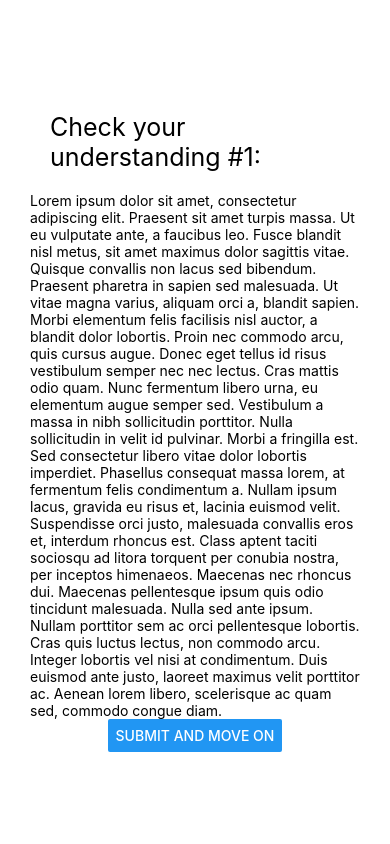
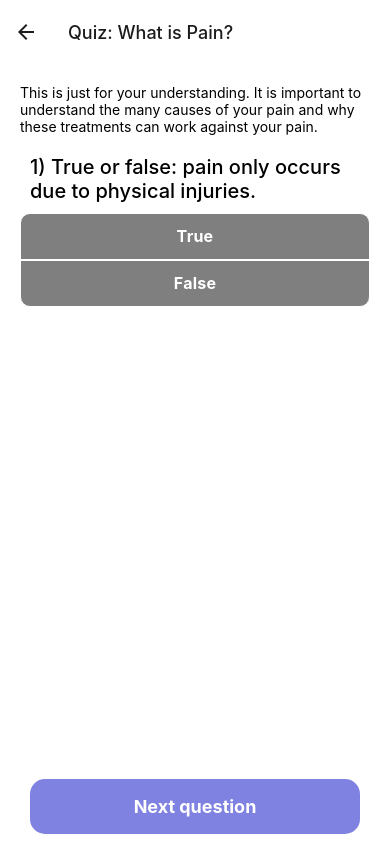
Before and after one commit to FuturePain/mobileapp, a React Native app: screen /Quiz in a window 390 px wide. Built offline with nearby package versions, Linux system fonts and the light colour scheme.

Commit message:
Added boilerplate code for Quiz component

```diff
--- a/App.js
+++ b/App.js
@@ -7,7 +7,7 @@ import HomeScreen from "./components/HomeScreen";
 import Content from "./components/Content";
 import Login from "./components/Login";
 import Quiz from "./components/Quiz";
-import { SafeAreaView } from "react-native-safe-area-context";
+import { SafeAreaProvider, SafeAreaView } from "react-native-safe-area-context";
 
 const Stack = createNativeStackNavigator();
 
@@ -15,6 +15,7 @@ export default function App() {
   LogBox.ignoreLogs(["Warning: ..."]); // Ignore log notification by message
   LogBox.ignoreAllLogs(); //Ignore all log notifications
   return (
+    <SafeAreaProvider>
       <NavigationContainer>
         <Stack.Navigator>
           <Stack.Screen
@@ -34,17 +35,18 @@ export default function App() {
             component={Content}
             options={{ headerShown: false, gestureEnabled: false }}
           />
-
           <Stack.Screen
             name="Quiz"
             component={Quiz}
             options={{
-            headerShown: false,
+              headerLargeTitle: true,
               gestureEnabled: false,
+              headerShadowVisible: false,
             }}
           />
         </Stack.Navigator>
       </NavigationContainer>
+    </SafeAreaProvider>
   );
 }
 
--- a/components/Content.js
+++ b/components/Content.js
@@ -8,7 +8,11 @@ import {
   ScrollView,
   Animated,
 } from "react-native";
-import pages, { parseNewElement, parseBold, images } from "./ContentBody";
+import pages, {
+  parseNewElement,
+  parseBold,
+  images,
+} from "./frameworks/ContentBody";
 import { useEffect, useRef, useState } from "react";
 import { SafeAreaView } from "react-native-safe-area-context";
 import DynamicHeader from "./DynamicHeader";
@@ -23,8 +27,9 @@ const scrollPercentage = ({
   );
 };
 
-export default function Content({ navigation, pageNumber = 1 }) {
+export default function Content({ route, navigation, pageNumber = 1 }) {
   const pageContent = pages[pageNumber - 1];
+  if (!pageNumber) pageContent = pages[route.params.pageNumber - 1];
   let wordCount = pageContent.pageTitle.split(" ").length;
   for (let i = 0; i < pageContent.listOfBody.length; i++) {
     wordCount += pageContent.listOfBody[i].content.split(" ").length;
--- a/components/Quiz.js
+++ b/components/Quiz.js
@@ -1,47 +1,245 @@
 import { StatusBar } from "expo-status-bar";
-import { Button, StyleSheet, Text, View } from "react-native";
+import {
+  Button,
+  StyleSheet,
+  Text,
+  View,
+  Image,
+  ScrollView,
+  Animated,
+  FlatList,
+  Pressable,
+  TouchableHighlight,
+  Alert,
+} from "react-native";
+import quizzes from "./frameworks/QuizBody";
+import { SafeAreaView } from "react-native-safe-area-context";
+import { useEffect, useState } from "react";
+import AppButton from "./AppButton";
 
-export default function Quiz() {
+export default function Quiz({ navigation, pageNumber = 1 }) {
+  const pageContent = quizzes[pageNumber - 1];
+  const [userAnswers, setUserAnswers] = useState([]);
+  const [currentQuestion, setCurrentQuestion] = useState(0);
+
+  useEffect(() => {
+    navigation.setOptions({
+      title: pageContent.quizTitle,
+    });
+  }, []);
   return (
-    <View style={styles.container}>
-      <Text style={{ fontSize: 25, padding: 20 }}>
-        Check your understanding #1:{" "}
-      </Text>
-      <Text>
-        Lorem ipsum dolor sit amet, consectetur adipiscing elit. Praesent sit
-        amet turpis massa. Ut eu vulputate ante, a faucibus leo. Fusce blandit
-        nisl metus, sit amet maximus dolor sagittis vitae. Quisque convallis non
-        lacus sed bibendum. Praesent pharetra in sapien sed malesuada. Ut vitae
-        magna varius, aliquam orci a, blandit sapien. Morbi elementum felis
-        facilisis nisl auctor, a blandit dolor lobortis. Proin nec commodo arcu,
-        quis cursus augue. Donec eget tellus id risus vestibulum semper nec nec
-        lectus. Cras mattis odio quam. Nunc fermentum libero urna, eu elementum
-        augue semper sed. Vestibulum a massa in nibh sollicitudin porttitor.
-        Nulla sollicitudin in velit id pulvinar. Morbi a fringilla est. Sed
-        consectetur libero vitae dolor lobortis imperdiet. Phasellus consequat
-        massa lorem, at fermentum felis condimentum a. Nullam ipsum lacus,
-        gravida eu risus et, lacinia euismod velit. Suspendisse orci justo,
-        malesuada convallis eros et, interdum rhoncus est. Class aptent taciti
-        sociosqu ad litora torquent per conubia nostra, per inceptos himenaeos.
-        Maecenas nec rhoncus dui. Maecenas pellentesque ipsum quis odio
-        tincidunt malesuada. Nulla sed ante ipsum. Nullam porttitor sem ac orci
-        pellentesque lobortis. Cras quis luctus lectus, non commodo arcu.
-        Integer lobortis vel nisi at condimentum. Duis euismod ante justo,
-        laoreet maximus velit porttitor ac. Aenean lorem libero, scelerisque ac
-        quam sed, commodo congue diam.
-      </Text>
-      <Button title="Submit and move on" />
-      <StatusBar style="auto" />
-    </View>
+    <>
+      <SafeAreaView style={{ backgroundColor: "white", minHeight: "100%" }}>
+        <ScrollView
+          contentContainerStyle={styles.container}
+          contentInsetAdjustmentBehavior="automatic"
+        >
+          <Text style={{ paddingBottom: 10 }}>
+            {pageContent.quizDescription}
+          </Text>
+          {pageContent.quizQuestions[currentQuestion].type == "multiple" ? (
+            <>
+              <Text
+                key={pageContent.quizQuestions[currentQuestion].content}
+                style={{ fontSize: 20, fontWeight: "500", padding: 10 }}
+              >
+                {currentQuestion + 1}
+                {")"} {pageContent.quizQuestions[currentQuestion].content}
+              </Text>
+              {pageContent.quizChoices[currentQuestion].map((choice, index) => {
+                if (index == 0) {
+                  return (
+                    <Pressable
+                      style={[
+                        styles.buttonTop,
+                        {
+                          backgroundColor: userAnswers.includes(index)
+                            ? "black"
+                            : "#7f7f7f",
+                        },
+                      ]}
+                      onPress={() => {
+                        if (userAnswers.includes(index)) {
+                          setUserAnswers(
+                            userAnswers.filter((a) => a !== index)
+                          );
+                        } else {
+                          setUserAnswers([...userAnswers, index]);
+                        }
+                      }}
+                    >
+                      <Text style={styles.text}>{choice}</Text>
+                    </Pressable>
+                  );
+                } else if (
+                  index ==
+                  pageContent.quizChoices[currentQuestion].length - 1
+                ) {
+                  return (
+                    <Pressable
+                      style={[
+                        styles.buttonBottom,
+                        {
+                          backgroundColor: userAnswers.includes(index)
+                            ? "black"
+                            : "#7f7f7f",
+                        },
+                      ]}
+                      onPress={() => {
+                        if (userAnswers.includes(index)) {
+                          setUserAnswers(
+                            userAnswers.filter((a) => a !== index)
+                          );
+                        } else {
+                          setUserAnswers([...userAnswers, index]);
+                        }
+                      }}
+                    >
+                      <Text style={styles.text}>{choice}</Text>
+                    </Pressable>
+                  );
+                } else {
+                  return (
+                    <Pressable
+                      style={[
+                        styles.button,
+                        {
+                          backgroundColor: userAnswers.includes(index)
+                            ? "black"
+                            : "#7f7f7f",
+                        },
+                      ]}
+                      onPress={() => {
+                        if (userAnswers.includes(index)) {
+                          setUserAnswers(
+                            userAnswers.filter((a) => a !== index)
+                          );
+                        } else {
+                          setUserAnswers([...userAnswers, index]);
+                        }
+                      }}
+                    >
+                      <Text style={styles.text}>{choice}</Text>
+                    </Pressable>
+                  );
+                }
+              })}
+            </>
+          ) : (
+            <Text
+              key={pageContent.quizQuestions[currentQuestion].content}
+              style={{ fontSize: 25, fontWeight: "500", padding: 10 }}
+            >
+              {currentQuestion + 1}
+              {")"} {pageContent.quizQuestions[currentQuestion].content}
+            </Text>
+          )}
+          <StatusBar style="auto" />
+        </ScrollView>
+        <View
+          style={{
+            justifyContent: "center",
+            width: "100%",
+            marginTop: 15,
+            alignItems: "center",
+          }}
+        >
+          <AppButton
+            title="Next question"
+            style={{ fontWeight: "bold" }}
+            onPress={() => {
+              const answers = [...new Set(userAnswers)].sort();
+              if (
+                JSON.stringify(answers) ==
+                JSON.stringify(pageContent.quizAnswers[currentQuestion])
+              ) {
+                Alert.alert(
+                  "Nice job!",
+                  "Your answer to this question was correct.",
+                  [
+                    {
+                      text: "Next question",
+                      onPress: () => {
+                        if (
+                          currentQuestion ==
+                          pageContent.quizQuestions.length - 1
+                        ) {
+                          navigation.navigate("Lesson", {
+                            pageNumber: 1,
+                          });
+                        } else {
+                          setCurrentQuestion(currentQuestion + 1);
+                          setUserAnswers([]);
+                        }
+                      },
+                    },
+                  ]
+                );
+              } else {
+                Alert.alert("Close!", "You're close! Try again.");
+              }
+            }}
+          />
+        </View>
+      </SafeAreaView>
+    </>
   );
 }
 
 const styles = StyleSheet.create({
   container: {
-    flex: 1,
-    backgroundColor: "#fff",
+    backgroundColor: "white",
+    alignItems: "left",
+    justifyContent: "flex-start",
+    padding: 20,
+  },
+  buttonTop: {
     alignItems: "center",
     justifyContent: "center",
-    padding: 30,
+    paddingVertical: 12,
+    paddingHorizontal: 32,
+    borderBottomLeftRadius: 0,
+    borderBottomRightRadius: 0,
+    borderTopRightRadius: 10,
+    borderTopLeftRadius: 10,
+    elevation: 3,
+    backgroundColor: "#7f7f7f",
+    width: "100%",
+    borderColor: "white",
+    borderWidth: 1,
+  },
+  buttonBottom: {
+    alignItems: "center",
+    justifyContent: "center",
+    paddingVertical: 12,
+    paddingHorizontal: 32,
+    borderBottomLeftRadius: 10,
+    borderBottomRightRadius: 10,
+    borderTopRightRadius: 0,
+    borderTopLeftRadius: 0,
+    elevation: 3,
+    backgroundColor: "#7f7f7f",
+    width: "100%",
+    borderColor: "white",
+    borderWidth: 1,
+  },
+  button: {
+    alignItems: "center",
+    justifyContent: "center",
+    paddingVertical: 12,
+    paddingHorizontal: 32,
+    borderRadius: 10,
+    elevation: 3,
+    backgroundColor: "#7f7f7f",
+    width: "100%",
+    borderColor: "white",
+    borderWidth: 1,
+  },
+  text: {
+    fontSize: 16,
+    lineHeight: 21,
+    fontWeight: "bold",
+    letterSpacing: 0.25,
+    color: "white",
   },
 });
--- a/components/ContentBody.js
+++ b/components/frameworks/ContentBody.js
@@ -20,10 +20,10 @@ export const parseBold = (content) => {
 };
 
 export const images = {
-  "1-1.png": require("../course-assets/1-1.png"),
-  "1-2.png": require("../course-assets/1-2.png"),
-  "1-3.png": require("../course-assets/1-3.png"),
-  "1-4.png": require("../course-assets/1-4.png"),
+  "1-1.png": require("../../course-assets/1-1.png"),
+  "1-2.png": require("../../course-assets/1-2.png"),
+  "1-3.png": require("../../course-assets/1-3.png"),
+  "1-4.png": require("../../course-assets/1-4.png"),
 };
 
 const page1 = contentBody([
--- /dev/null
+++ b/components/frameworks/QuizBody.js
@@ -0,0 +1,48 @@
+const quizBody = (items) => {
+  const vals = [
+    "quizTitle",
+    "quizDescription",
+    "quizQuestions",
+    "quizChoices",
+    "quizAnswers",
+  ];
+  // quizChoices is an array of arrays
+  // quizQuestions is an array of objects:
+  //   {
+  //     type: [multiple, shortform]
+  //     content:
+  //   }
+  // quizAnswers is an array of arrays, each element is the index of correct answer
+
+  const it = items;
+  let result = {};
+  for (let i = 0; i < items.length; i++) {
+    result[vals[i]] = it[i];
+  }
+  return result;
+};
+
+export const images = {};
+
+const quiz1 = quizBody([
+  "Quiz: What is Pain?",
+  "This is just for your understanding. It is important to understand the many causes of your pain and why these treatments can work against your pain.",
+  [
+    {
+      type: "multiple",
+      content: "True or false: pain only occurs due to physical injuries.",
+    },
+    {
+      type: "multiple",
+      content: "True or false: pain can occur due to stress.",
+    },
+  ],
+  [
+    ["True", "False"],
+    ["True", "False"],
+  ],
+  [[1], [0]],
+]);
+
+const quizzes = [quiz1]; // populate array based on results/items
+export default quizzes;
```
Lines whose indentation alone changed are shown as unchanged.
